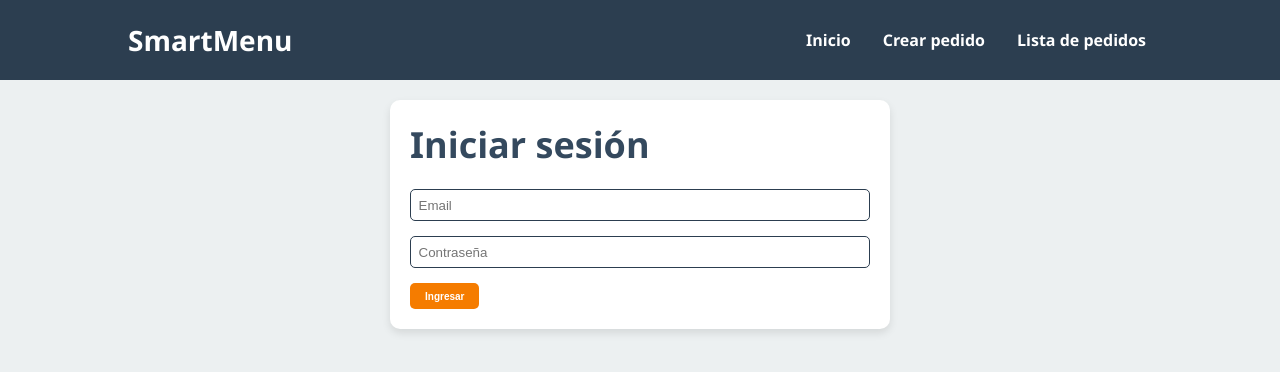
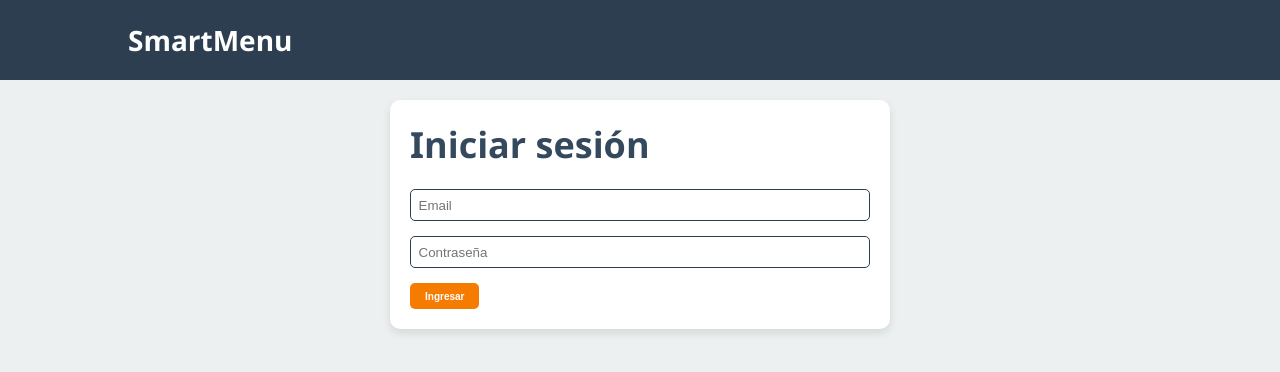
Before and after one commit to GGabi40/smartMenu, a React (Vite) app in the folder frontend/: page /login in a window 1280 px wide. Shown: the top 372 px of the page. Built offline with nearby package versions, Linux system fonts and the light colour scheme.

Commit message:
implement conditional

```diff
--- a/frontend/src/components/NavBar.jsx
+++ b/frontend/src/components/NavBar.jsx
@@ -7,7 +7,7 @@ const NavBar = () => {
   const navigate = useNavigate();
 
   const handleLogout = () => {
-    navigate('/login');
+    navigate("/login");
     logout();
   };
 
@@ -16,6 +16,8 @@ const NavBar = () => {
       <Link to="/" className="logo">
         SmartMenu
       </Link>
+      {user && (
+        <>
           <div className="links">
             <Link to="/" className="link">
               Inicio
@@ -27,13 +29,13 @@ const NavBar = () => {
               Lista de pedidos
             </Link>
           </div>
-      {user && (
           <div className="user-info">
             <span>Rol: {user}</span>
             <button onClick={handleLogout} className="btn-logout">
               Cerrar sesión
             </button>
           </div>
+        </>
       )}
     </nav>
   );
```
Lines whose indentation alone changed are shown as unchanged.
